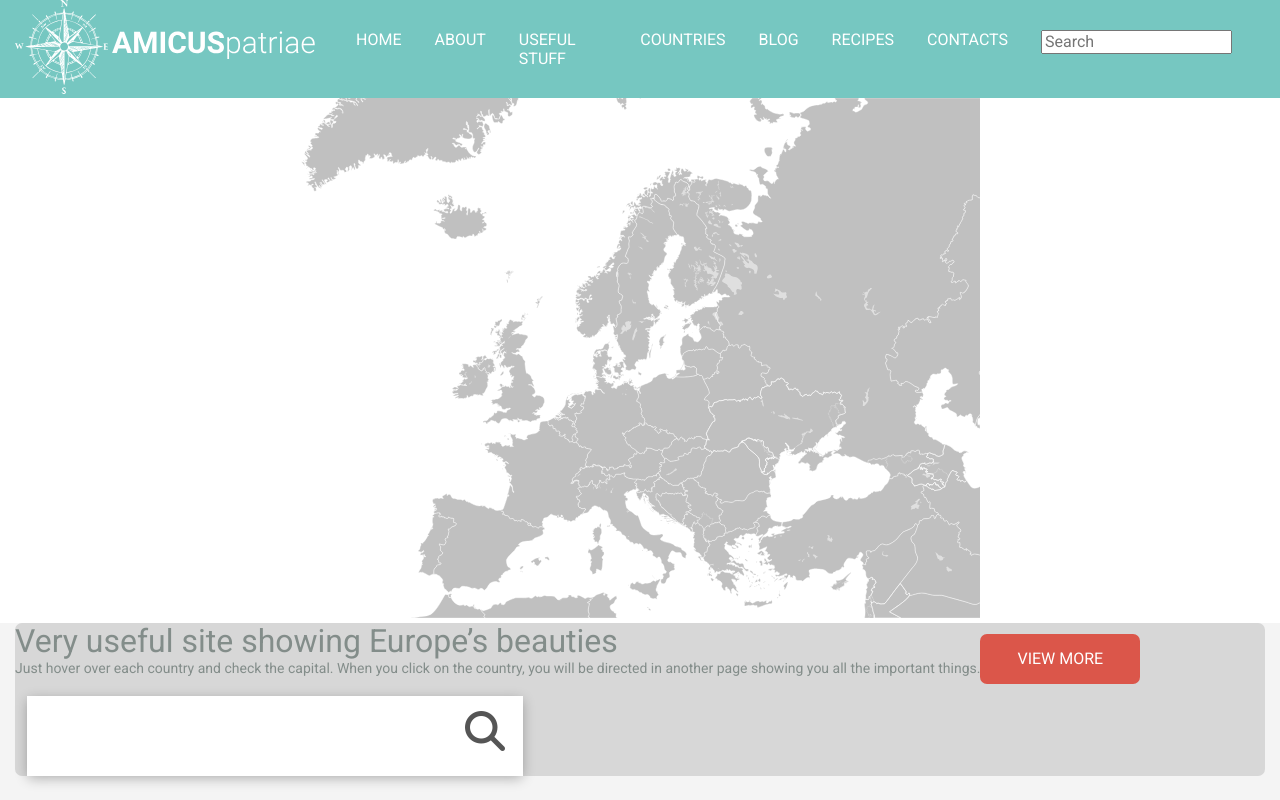
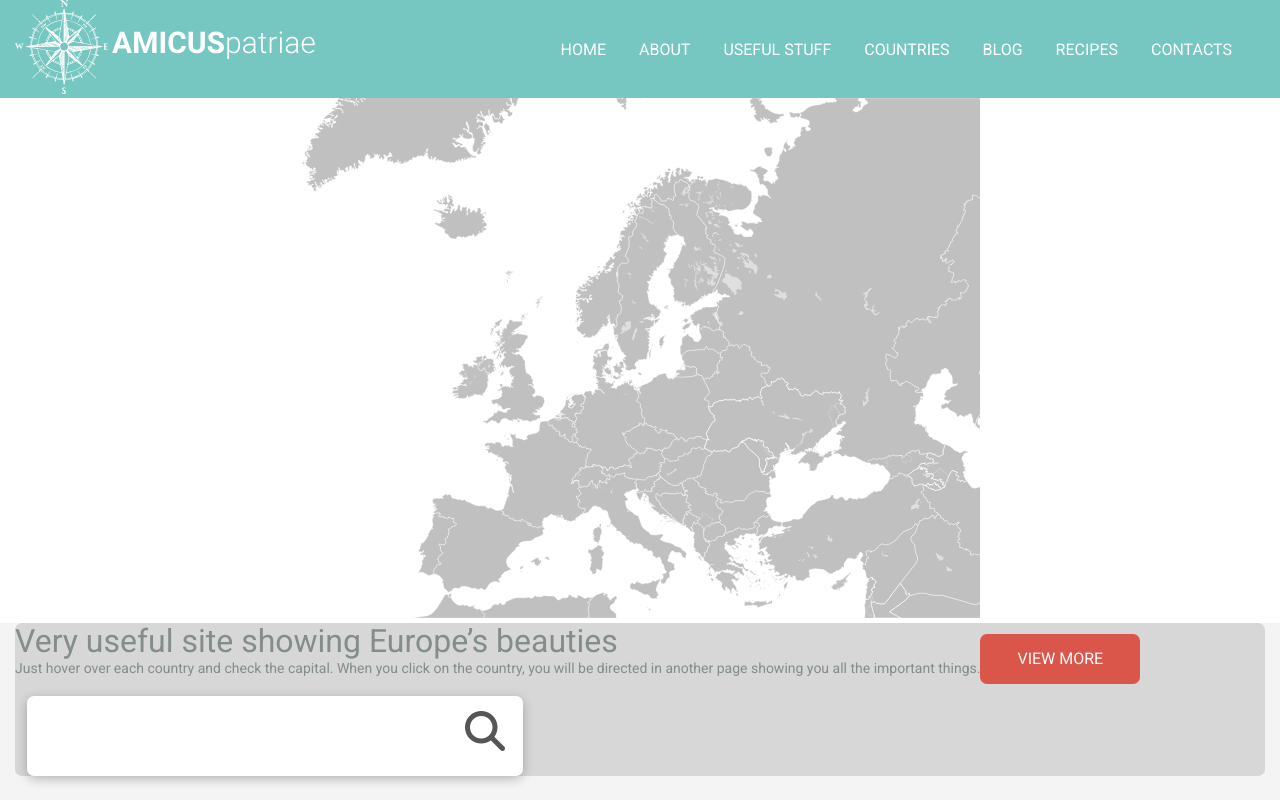
Before and after one commit to catherineblu/amicusPatriae, a plain HTML site: page index.html in a window 1280 px wide. Shown: the top 800 px of the page. Drawn offline with nearby package versions, Linux system fonts and the light colour scheme.

Commit message:
Working on search

```diff
--- a/index.html
+++ b/index.html
@@ -70,11 +70,6 @@
                     </li>
                     <li class="navbar__item">
                         <a href="#">Contacts</a>
-                    </li>
-                    <li class="navbar__item">
-                        <form id="demo-2">
-                            <input type="search" placeholder="Search">
-                        </form>
                     </li>
                 </ul>
             </div>
@@ -525,16 +520,14 @@
                                 directed in another page showing you all the important things.</p>
                 </div>
                 <button class="btn btn--primary">View more</button>
+
                 <div class="input-search">
-
-                    <form action="" class="Search">
-                        <input class="Search-box" type="search" id="Search-box" autocomplete="off">
-                        <label class="Search-label" for="Search-box"><i class="fa fa-search"></i></label>
+                    <form action="" class="search">
+                        <input class="search-box" type="search" id="search-box" autocomplete="off">
+                        <label class="search-label" for="search-box"><i class="fa fa-search"></i></label>
                       </form>
                 </div>
             </div>
-
-
         </section>
 
         <section class="card--wrapper">
--- a/style/components/components-info.css
+++ b/style/components/components-info.css
@@ -14,6 +14,7 @@
     min-height: 600px;
 }
 
+
 /* border-box */
 html { box-sizing: border-box; }
 *, *:before, *:after { box-sizing: inherit; }
@@ -24,7 +25,7 @@ input[type="search"] {
 
 
 
-.Search {
+.search {
   position: relative;
   display: flex;
   font-weight: 300;
@@ -32,7 +33,7 @@ input[type="search"] {
   color: #555;
 }
 
-.Search-box {
+.search-box {
   flex: 1 0 auto;
   margin: 0 12px;
   padding: 8px 20px;
@@ -40,14 +41,15 @@ input[type="search"] {
   border: 0;
   box-shadow: 0 3px 12px -1px rgba(0, 0, 0, .3);
   transition: all .15s ease-in-out;
+  border-radius: 7px;
 }
-.Search-box:focus {
+.search-box:focus {
   flex: 1 0 90%;
   margin: 0;
   outline: 0;
 }
 
-.Search-label {
+.search-label {
   position: absolute;
   top: 14px;
   right: 30px;
@@ -55,6 +57,6 @@ input[type="search"] {
   transition: all .15s ease-in-out;
 }
 
-.Search-box:focus + .Search-label {
+.search-box:focus + .search-label {
   transform: translateX(12px);
 }
```
